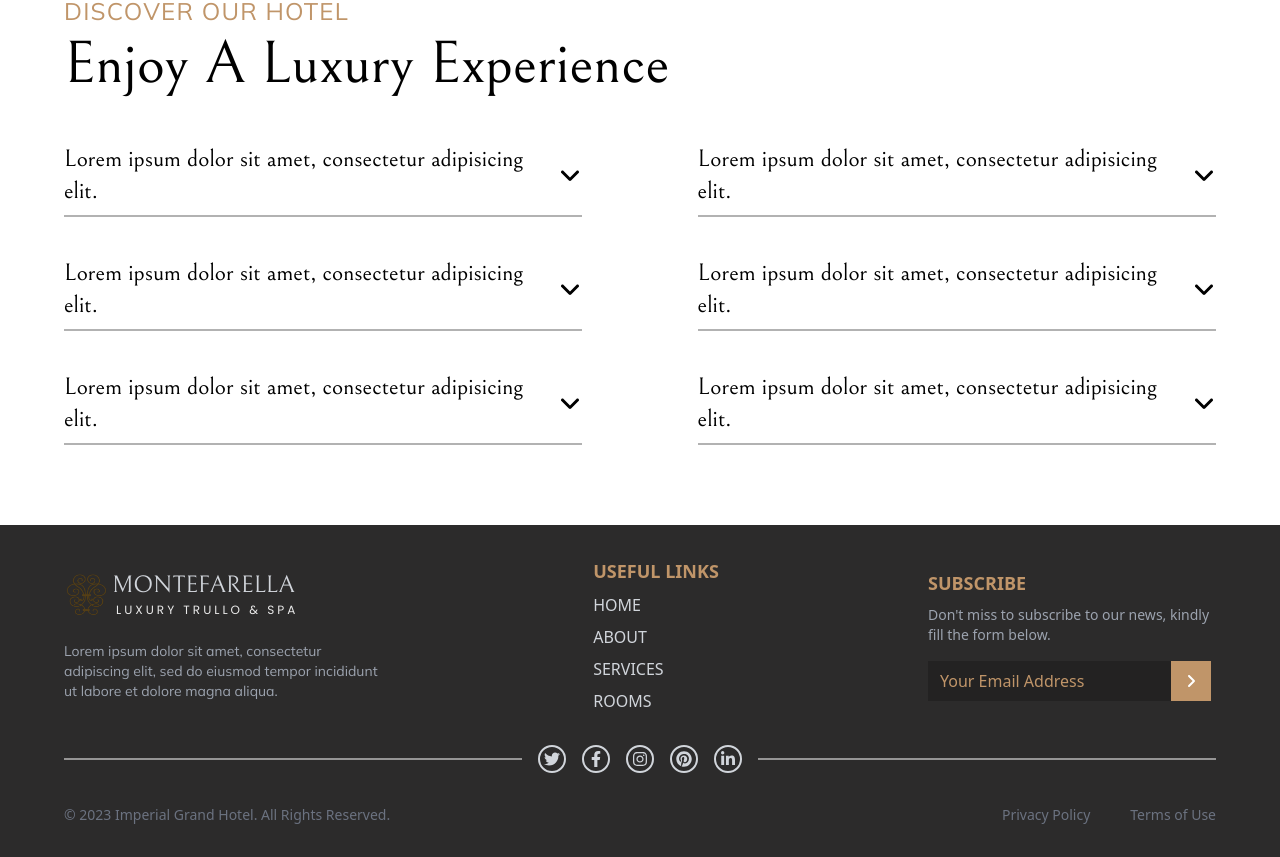
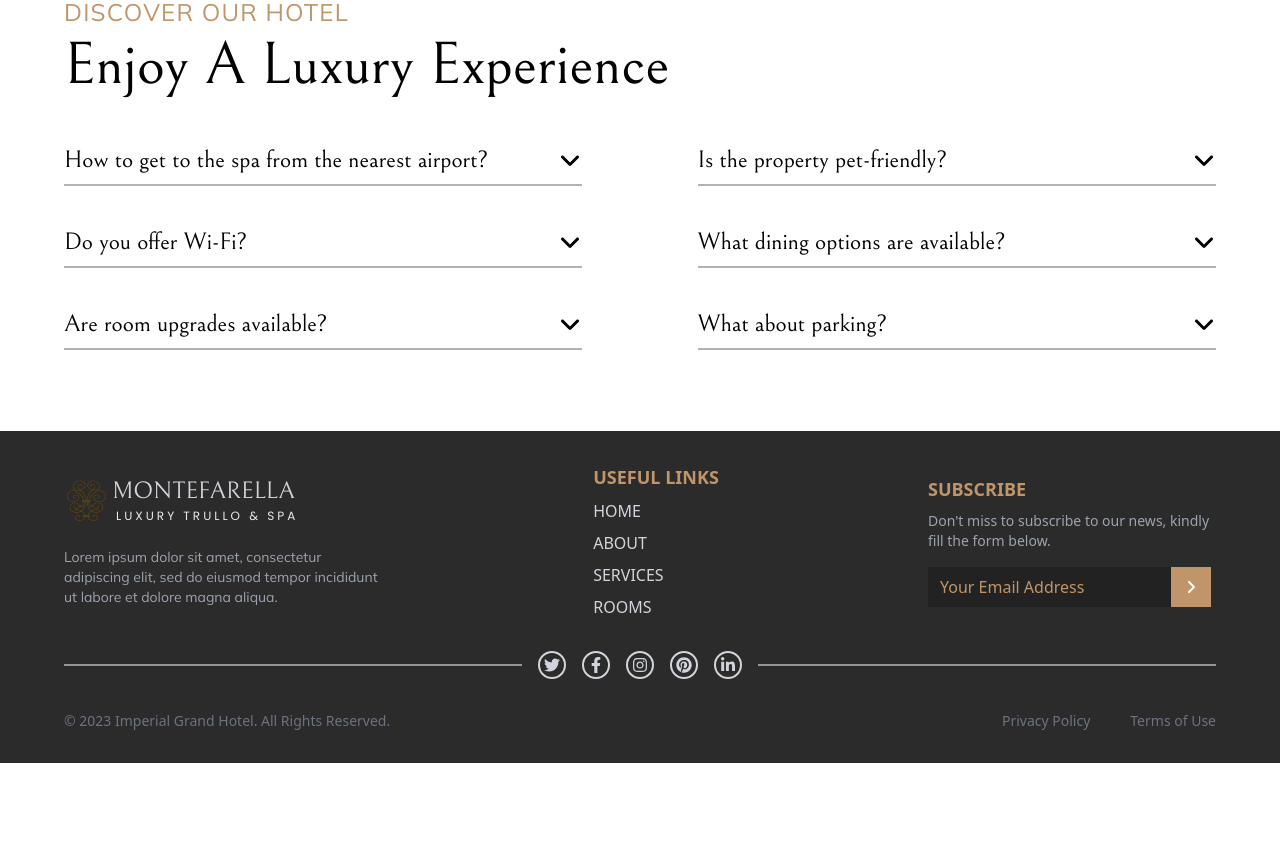
Before and after one commit to pravesh-dev/Montefarella, a React (Vite) app: page /about in a window 1280 px wide. Shown: the part 1809-2666 px from the top of the page. After the commit the page ends 2572 px from the top, so only its background shows below. Built offline with nearby package versions, Linux system fonts and the light colour scheme.

Commit message:
changed data faq

```diff
--- a/src/Components/About/FaqData.jsx
+++ b/src/Components/About/FaqData.jsx
@@ -7,28 +7,28 @@ function FaqData() {
 
     const data = [
         {
-            ques: `Lorem ipsum dolor sit amet, consectetur adipisicing elit.`,
-            ans: `Lorem ipsum dolor sit amet consectetur, adipisicing elit. Quibusdam magni architecto eos pariatur, labore id et ullam rerum, sit molestias ipsam odio voluptatum, reiciendis illo.`,
+            ques: `How to get to the spa from the nearest airport?`,
+            ans: `The nearest airport is Bari Karol Wojtyła Airport (BRI), located about an hour's drive away. Transfers can be arranged upon request`,
         },
         {
-            ques: `Lorem ipsum dolor sit amet, consectetur adipisicing elit.`,
-            ans: `Lorem ipsum dolor sit amet consectetur, adipisicing elit. Quibusdam magni architecto eos pariatur, labore id et ullam rerum, sit molestias ipsam odio voluptatum, reiciendis illo.`,
+            ques: `Is the property pet-friendly?`,
+            ans: `Small pets are welcome, under the careful control of the owners, in order to respect the venue`,
         },
         {
-            ques: `Lorem ipsum dolor sit amet, consectetur adipisicing elit.`,
-            ans: `Lorem ipsum dolor sit amet consectetur, adipisicing elit. Quibusdam magni architecto eos pariatur, labore id et ullam rerum, sit molestias ipsam odio voluptatum, reiciendis illo.`,
+            ques: `Do you offer Wi-Fi?`,
+            ans: `Yes, we provide free Wi-Fi throughout the property.`,
         },
         {
-            ques: `Lorem ipsum dolor sit amet, consectetur adipisicing elit.`,
-            ans: `Lorem ipsum dolor sit amet consectetur, adipisicing elit. Quibusdam magni architecto eos pariatur, labore id et ullam rerum, sit molestias ipsam odio voluptatum, reiciendis illo.`,
+            ques: `What dining options are available?`,
+            ans: `Our property comes with a small but fully-equipped kitchen. There are also excellent dining options in the nearby towns of Castellana Grotte and Putignano.`,
         },
         {
-            ques: `Lorem ipsum dolor sit amet, consectetur adipisicing elit.`,
-            ans: `Lorem ipsum dolor sit amet consectetur, adipisicing elit. Quibusdam magni architecto eos pariatur, labore id et ullam rerum, sit molestias ipsam odio voluptatum, reiciendis illo.`,
+            ques: `Are room upgrades available?`,
+            ans: `Please contact us for more information regarding room upgrades and premium packages.`,
         },
         {
-            ques: `Lorem ipsum dolor sit amet, consectetur adipisicing elit.`,
-            ans: `Lorem ipsum dolor sit amet consectetur, adipisicing elit. Quibusdam magni architecto eos pariatur, labore id et ullam rerum, sit molestias ipsam odio voluptatum, reiciendis illo.`,
+            ques: `What about parking?`,
+            ans: `Free private parking located inside the property is available on-site, including a charging station for electric vehicles.`,
         }
     ]
   return (
```
